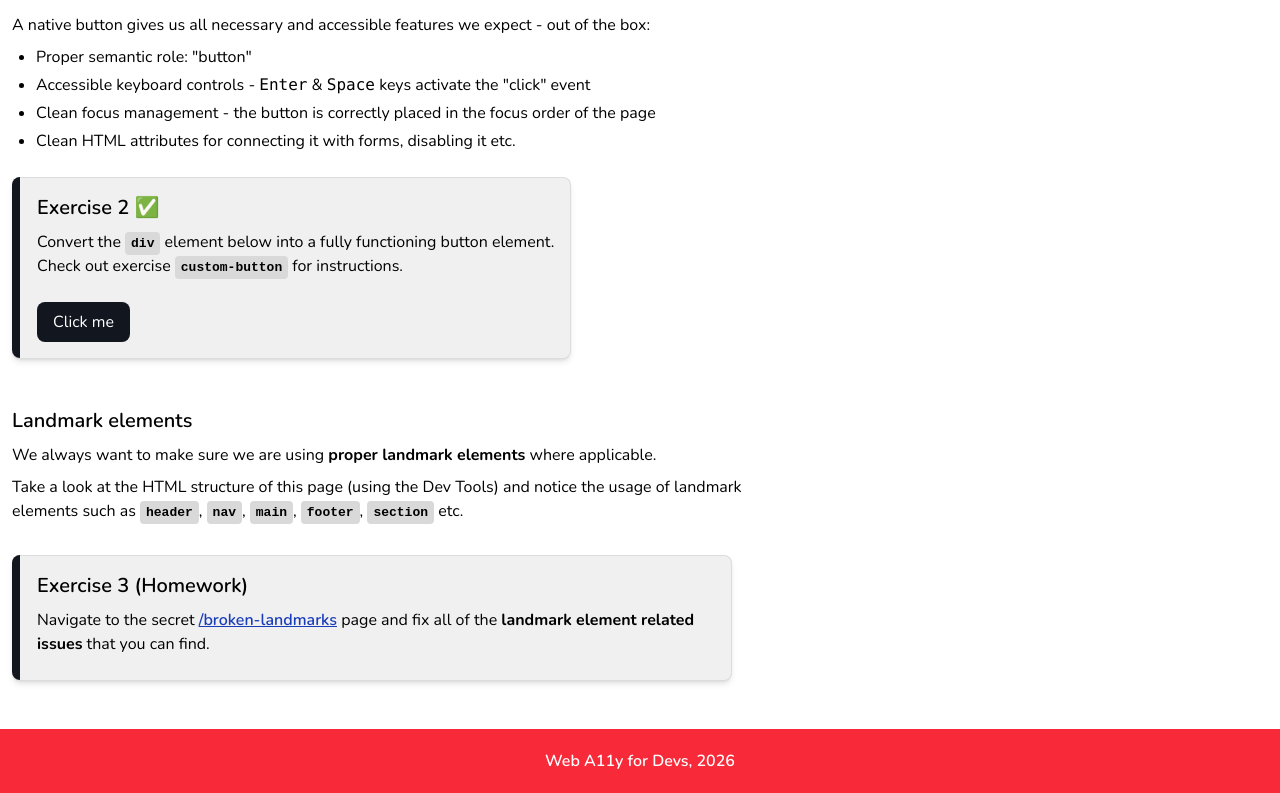
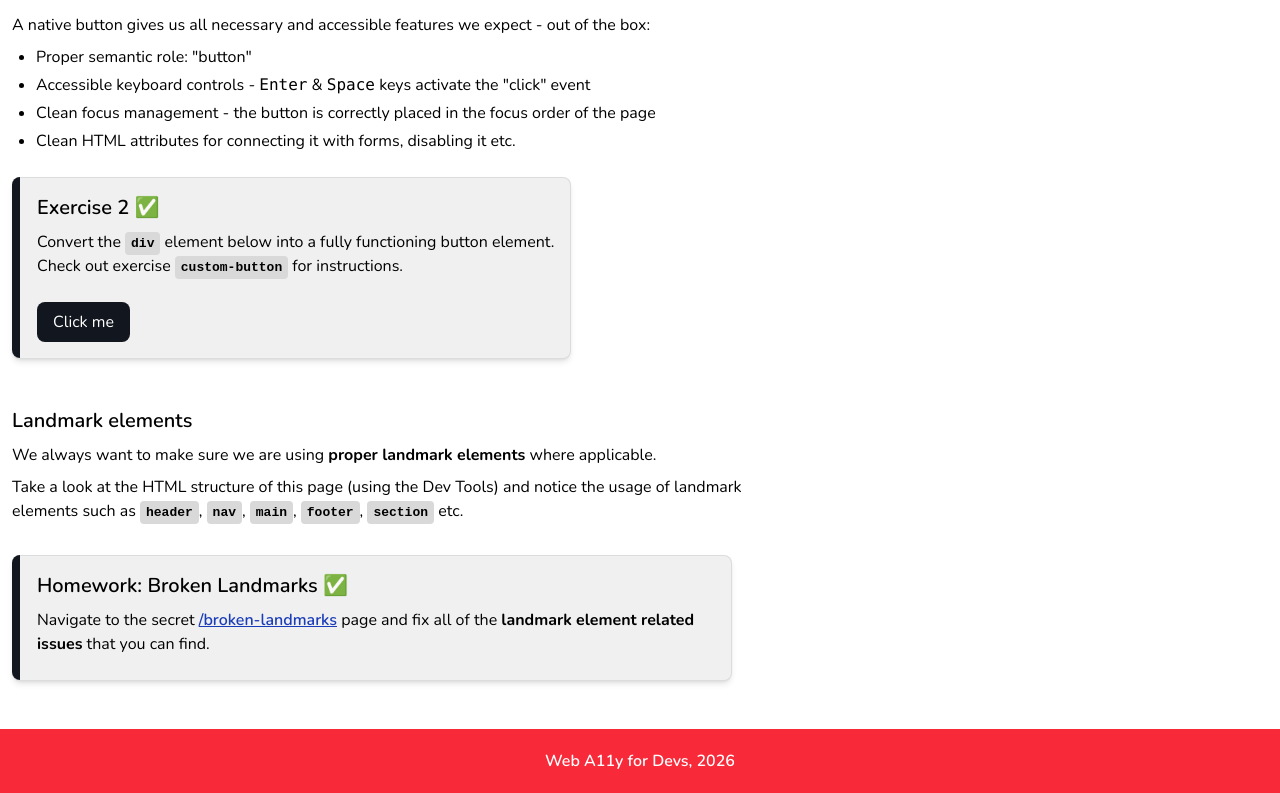
Before and after one commit to dshijakovskiTDL/web-a11y-for-developers, a website: page src/pages/introduction.html in a window 1280 px wide. Shown: the part 1705-2498 px from the top of the page. Drawn offline with nearby package versions, Linux system fonts and the light colour scheme.

Commit message:
Better intro exercises

```diff
--- a/src/pages/introduction.html
+++ b/src/pages/introduction.html
@@ -289,7 +289,7 @@
         <br />
 
         <section class="exercise shadow-md" aria-labelledby="exercise-3">
-          <h3 id="exercise-3">Exercise 3 (Homework)</h3>
+          <h3 id="exercise-3">Homework: Broken Landmarks ✅</h3>
 
           <p>
             Navigate to the secret
```
